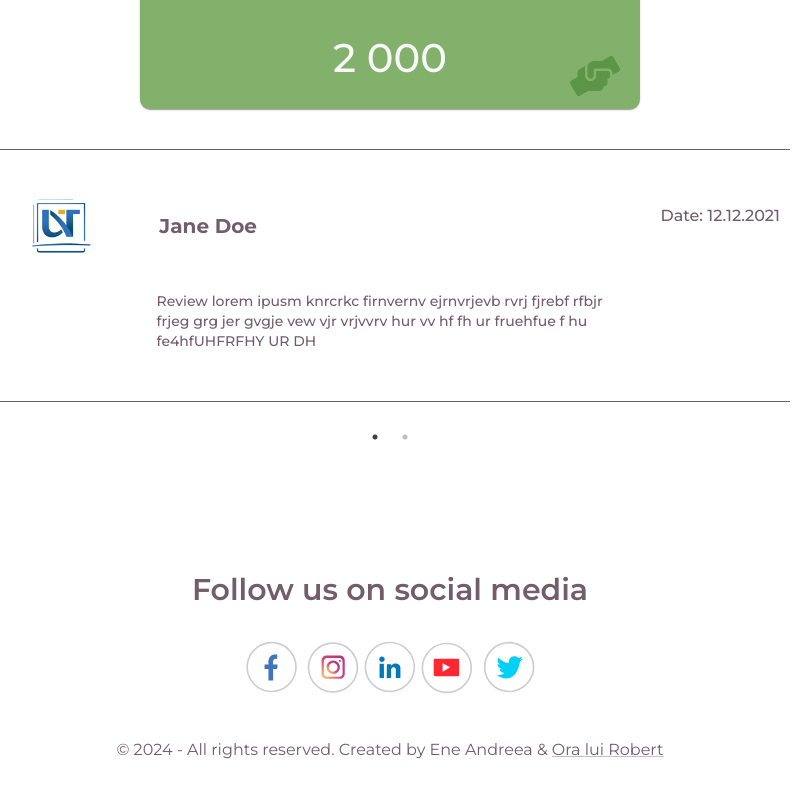
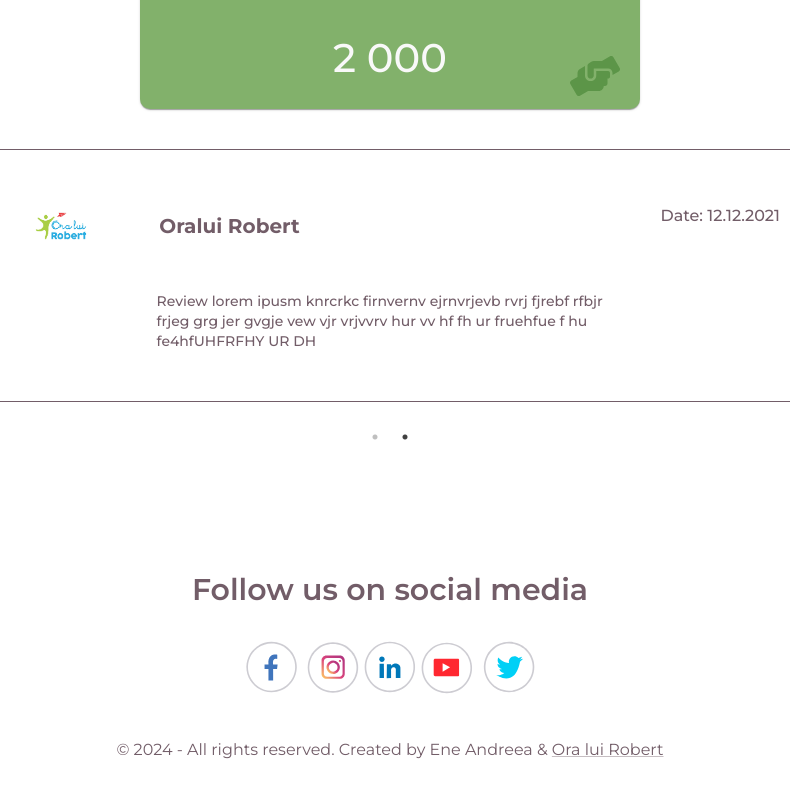
Before and after one commit to Andreeaenee/onlinedonation-fe, a React (Create React App) app: page / in a window 1280 px wide. Shown: the part 2034-2832 px from the top of the page, without its empty margins (250-1060 px from the left). Built offline with nearby package versions, Linux system fonts and the light colour scheme; a web font is replaced by a local one.

Commit message:
Setting Timeout for Review on AboutUs page

```diff
--- a/src/components/reviews/ReviewCarousel.js
+++ b/src/components/reviews/ReviewCarousel.js
@@ -4,15 +4,28 @@ import 'slick-carousel/slick/slick-theme.css'
 import React from 'react'
 import Review from './Review'
 import '../../styles.css'
+import { useRef, useEffect } from 'react'
 
 const ReviewCarousel = ({ reviews }) => {
-  //fix the width of the carousel
+  const sliderRef = useRef(null)
+
+  useEffect(() => {
+    const interval = setInterval(() => {
+      if (sliderRef.current) {
+        sliderRef.current.slickNext()
+      }
+    }, 5000) // Change the interval time as needed (5000ms = 5 seconds)
+
+    return () => clearInterval(interval)
+  }, [])
   const settings = {
     dots: true,
     infinite: true,
     speed: 500,
     slidesToShow: 1,
     slidesToScroll: 1,
+    autoplay: true,
+    autoplaySpeed: 5000,
     responsive: [
       {
         breakpoint: 1024,
@@ -34,7 +47,7 @@ const ReviewCarousel = ({ reviews }) => {
     ],
   }
   return (
-    <Slider {...settings}>
+    <Slider ref={sliderRef} {...settings}>
       {reviews.map((review, index) => (
         <Review key={index} {...review} />
       ))}
```
